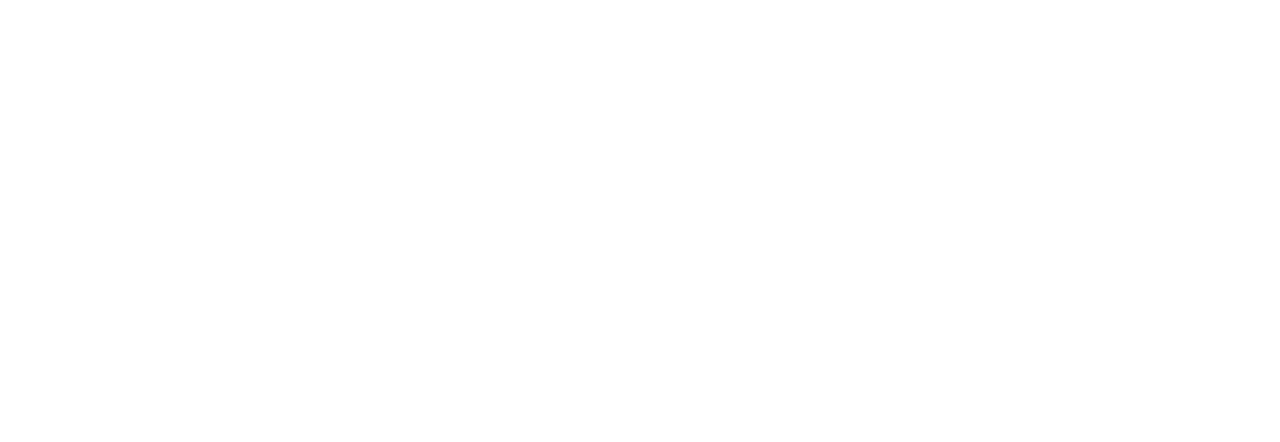
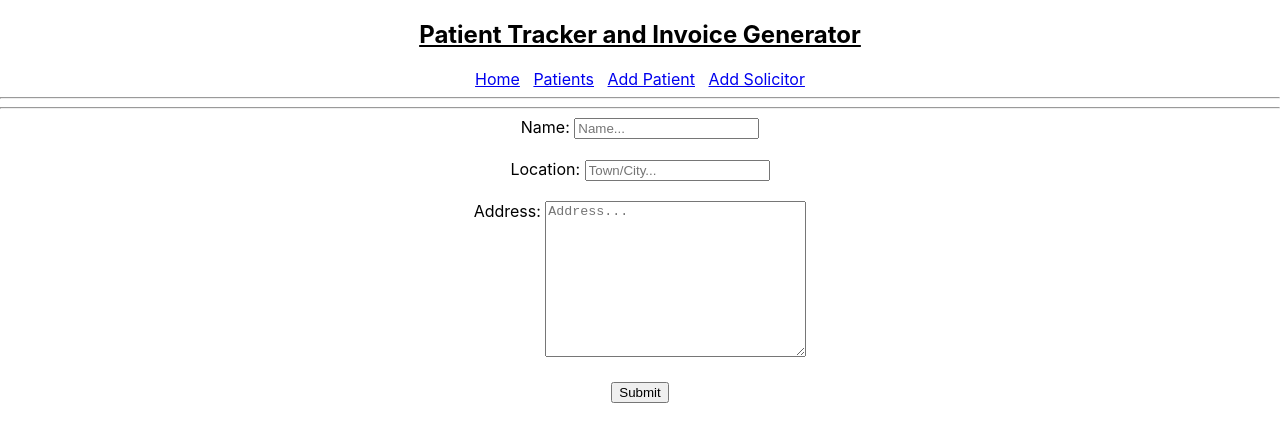
Before and after one commit to Sam-C-F/FE-Patient-Tracker-Invoice-Generator, a React (Create React App) app: page /solicitors/add in a window 1280 px wide. Before the commit this address had no page. Shown: the top 442 px of the page. Built offline with nearby package versions, Linux system fonts and the light colour scheme.

Commit message:
added new pages for POST patient & solicitor

```diff
--- a/src/App.css
+++ b/src/App.css
@@ -41,3 +41,7 @@
   border-radius: 10%;
   margin: 0.5vw;
 }
+
+.textarea-label {
+  vertical-align: top;
+}
--- a/src/App.tsx
+++ b/src/App.tsx
@@ -4,6 +4,8 @@
 import Home from "./pages/Home";
 import Patients from "./pages/Patients";
 import SinglePatient from "./pages/SinglePatient";
+import AddPatient from "./pages/AddPatient";
+import AddSolicitor from "./pages/AddSolicitor";
 
 function App() {
   return (
@@ -12,6 +14,8 @@
         <Route path="/" element={<Home />} />
         <Route path="/patients" element={<Patients />} />
         <Route path="/patients/:patient_id" element={<SinglePatient />} />
+        <Route path="/patients/add" element={<AddPatient />} />
+        <Route path="/solicitors/add" element={<AddSolicitor />} />
       </Routes>
     </div>
   );
--- a/src/components/Navbar.tsx
+++ b/src/components/Navbar.tsx
@@ -4,8 +4,12 @@
   return (
     <section>
       <Link to="/">Home</Link>
-      <br />
+      &nbsp; &nbsp;
       <Link to="/patients">Patients</Link>
+      &nbsp; &nbsp;
+      <Link to="/patients/add">Add Patient</Link>
+      &nbsp; &nbsp;
+      <Link to="/solicitors/add">Add Solicitor</Link>
       <hr />
     </section>
   );
--- /dev/null
+++ b/src/pages/AddPatient.tsx
@@ -0,0 +1,160 @@
+import axios from "axios";
+import React, { useState, useEffect } from "react";
+import { useNavigate } from "react-router-dom";
+import Header from "../components/Header";
+
+type Solicitor = {
+  solicitor_id: number;
+  name: string;
+  location: string;
+};
+
+const AddPatient: React.FunctionComponent<{}> = () => {
+  const navigate = useNavigate();
+  const [solicitors, setSolicitors] = useState([]);
+  const [addPatient, setAddPatient] = useState({
+    patient_name: "",
+    dob: "",
+    reference: "",
+    solicitor_id: 0,
+  });
+  const [isLoading, setIsLoading] = useState(true);
+  const [isErr, setIsErr] = useState("");
+
+  useEffect(() => {
+    setIsLoading(true);
+    axios
+      .get(`https://ts-patient-and-invoices.herokuapp.com/api/solicitors`)
+      .then(({ data }) => {
+        setSolicitors(data.solicitors);
+        setIsLoading(false);
+      })
+      .catch((err) => {
+        setIsErr("Something went wrong. Refresh and try again!");
+        setIsLoading(false);
+      });
+  }, []);
+
+  const handleOnSubmit = (e: React.FormEvent<HTMLFormElement>) => {
+    e.preventDefault();
+    setIsLoading(true);
+    return axios
+      .post(
+        `https://ts-patient-and-invoices.herokuapp.com/api/patients`,
+        addPatient
+      )
+      .then(({ data }) => {
+        setAddPatient(() => {
+          return {
+            patient_name: "",
+            dob: "",
+            reference: "",
+            solicitor_id: 0,
+          };
+        });
+        navigate(`/patients/${data.patient.patient_id}`);
+      })
+      .catch((err) => {
+        setIsErr("Something went wrong. Refresh and try again!");
+        setIsLoading(false);
+      });
+  };
+
+  if (isLoading) {
+    return <p>Loading...</p>;
+  }
+
+  const handleOnChange = (
+    e:
+      | React.ChangeEvent<HTMLInputElement>
+      | React.ChangeEvent<HTMLFormElement>
+      | React.ChangeEvent<HTMLSelectElement>
+  ) => {
+    setAddPatient((previousObject: any) => {
+      const newObject = {
+        ...previousObject,
+      };
+      newObject[e.target.id] = e.target.value;
+      return newObject;
+    });
+  };
+
+  return isErr ? (
+    <p>{isErr}</p>
+  ) : (
+    <section>
+      <Header />
+      <hr />
+      <form
+        onSubmit={(e) => {
+          handleOnSubmit(e);
+        }}
+      >
+        <label htmlFor="patient_name">Name: </label>
+        <input
+          type="text"
+          id="patient_name"
+          placeholder="name..."
+          value={addPatient.patient_name}
+          onChange={(e) => {
+            handleOnChange(e);
+          }}
+          required
+        />{" "}
+        <br /> <br />
+        <label htmlFor="dob">Date of Birth: </label>
+        <input
+          type="date"
+          id="dob"
+          value={addPatient.dob}
+          onChange={(e) => {
+            handleOnChange(e);
+          }}
+        />{" "}
+        <br />
+        <br />
+        <label htmlFor="reference">Reference: </label>
+        <input
+          type="text"
+          id="reference"
+          placeholder="ABC123"
+          value={addPatient.reference}
+          onChange={(e) => {
+            handleOnChange(e);
+          }}
+          required
+        />{" "}
+        <br /> <br />
+        <label htmlFor="solicitor_id">Solicitor: </label>
+        <select
+          id="solicitor_id"
+          name="solicitor"
+          required
+          value={addPatient.solicitor_id}
+          onChange={(e) => {
+            handleOnChange(e);
+          }}
+        >
+          <option value="" disabled>
+            choose a solicitor
+          </option>
+          {solicitors.map((solicitor: Solicitor) => {
+            return (
+              <option
+                key={solicitor.solicitor_id}
+                value={solicitor.solicitor_id}
+              >
+                {solicitor.name} -- {solicitor.location}
+              </option>
+            );
+          })}
+        </select>
+        <br />
+        <br />
+        <button type="submit">Submit</button>
+      </form>
+    </section>
+  );
+};
+
+export default AddPatient;
--- /dev/null
+++ b/src/pages/AddSolicitor.tsx
@@ -0,0 +1,113 @@
+import axios from "axios";
+import { useState } from "react";
+import Header from "../components/Header";
+
+const AddSolicitor: React.FunctionComponent<{}> = () => {
+  const [addSolicitor, setAddSolicitor] = useState({
+    name: "",
+    location: "",
+    address: "",
+  });
+  const [isLoading, setIsLoading] = useState(false);
+  const [isErr, setIsErr] = useState("");
+
+  const handleOnSubmit = (e: React.FormEvent<HTMLFormElement>) => {
+    e.preventDefault();
+    setIsLoading(true);
+    return axios
+      .post(
+        `https://ts-patient-and-invoices.herokuapp.com/api/solicitors`,
+        addSolicitor
+      )
+      .then(({ data }) => {
+        setAddSolicitor(() => {
+          return {
+            name: "",
+            location: "",
+            address: "",
+          };
+        });
+        setIsLoading(false);
+      })
+      .catch((err) => {
+        setIsErr("Something went wrong. Refresh and try again!");
+        setIsLoading(false);
+      });
+  };
+
+  if (isLoading) {
+    return <p>Loading...</p>;
+  }
+
+  const handleOnChange = (
+    e:
+      | React.ChangeEvent<HTMLInputElement>
+      | React.ChangeEvent<HTMLTextAreaElement>
+  ) => {
+    setAddSolicitor((previousObject: any) => {
+      const newObject = { ...previousObject };
+      newObject[e.target.id] = e.target.value;
+      return newObject;
+    });
+  };
+
+  return isErr ? (
+    <p>{isErr}</p>
+  ) : (
+    <section>
+      <Header />
+      <hr />
+      <form
+        onSubmit={(e) => {
+          handleOnSubmit(e);
+        }}
+      >
+        <label htmlFor="name">Name: </label>
+        <input
+          type="text"
+          id="name"
+          placeholder="Name..."
+          value={addSolicitor.name}
+          onChange={(e) => {
+            handleOnChange(e);
+          }}
+          required
+        />
+        <br />
+        <br />
+        <label htmlFor="location">Location: </label>
+        <input
+          type="text"
+          id="location"
+          placeholder="Town/City..."
+          value={addSolicitor.location}
+          onChange={(e) => {
+            handleOnChange(e);
+          }}
+          required
+        />
+        <br />
+        <br />
+        <label htmlFor="address" className="textarea-label">
+          Address:{" "}
+        </label>
+        <textarea
+          id="address"
+          cols={30}
+          rows={10}
+          name="address"
+          placeholder="Address..."
+          required
+          value={addSolicitor.address}
+          onChange={(e) => {
+            handleOnChange(e);
+          }}
+        ></textarea>
+        <br /> <br />
+        <button type="submit">Submit</button>
+      </form>
+    </section>
+  );
+};
+
+export default AddSolicitor;
--- a/src/pages/Patients.tsx
+++ b/src/pages/Patients.tsx
@@ -1,5 +1,6 @@
 import axios from "axios";
 import React, { useEffect, useState } from "react";
+import { Link } from "react-router-dom";
 import Header from "../components/Header";
 import PatientCard from "../components/PatientCard";
 
@@ -63,6 +64,12 @@
         <button type="submit">Submit</button>
       </form>
       <ul className="patient-table">
+        <li className="patient-card">
+          <br />
+          <Link to="/patients/add">
+            <strong>Add Patient</strong>
+          </Link>
+        </li>
         {patients.map((patient) => {
           return <PatientCard patient={patient} />;
         })}
```
